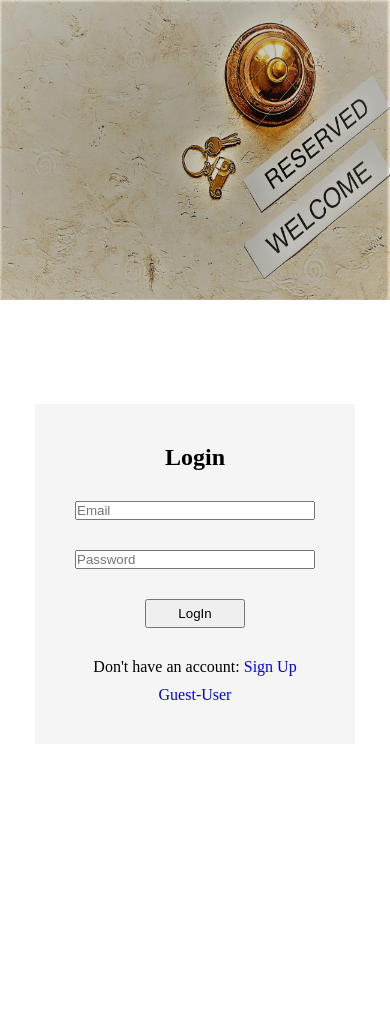
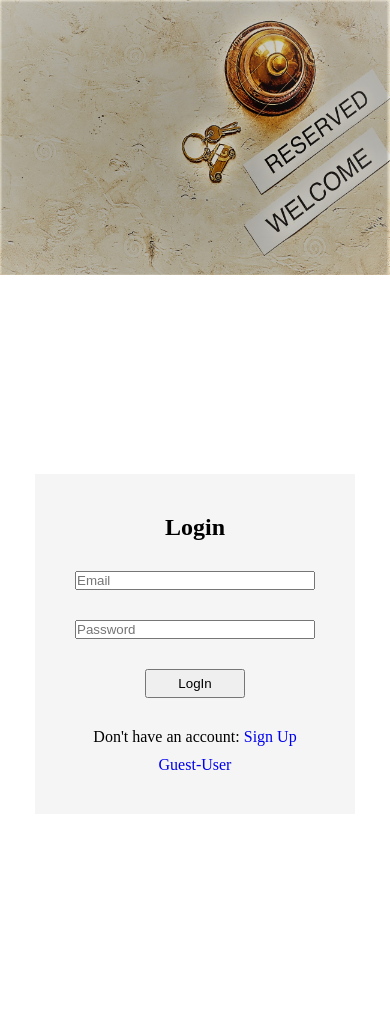
Before and after one commit to HBTHAK01/Restaurant_Reservation_System, a Flask app: page / in a window 390 px wide. Before the commit the page ends 700 px from the top, so only its background shows below. Run offline with Flask 2, Linux system fonts and the light colour scheme.

Commit message:
Responsive except ipad pro and galaxy fold

```diff
--- a/static/css/index.css
+++ b/static/css/index.css
@@ -5,33 +5,31 @@
     box-sizing: border-box;
 }
 
-
 body{
-    /* margin-left: 400px; */
-    height: 100%;
-    overflow: hidden;
+    /* overflow: hidden; */
     background-image: url("../images/Home Page Background.jpg");
     background-repeat: no-repeat;
     background-position: center;
     background-size: 100% 100%;
     background-attachment: fixed;
+
 }
+
 /* image is not visible */
 .background-card img{
     width:0px;
     height: 0px;
 }
+
 .log-in{
     margin: 270px auto;
-    /* float: left; */
 }
+
 .container{
     width: 320px;
-    margin:auto;
+    margin: auto auto auto 20%;
     background-color: whitesmoke;
     padding: 40px;
-    position: relative;
-    /* height: 500px; */
 }
 
 .header{
@@ -54,20 +52,27 @@ button{
 .sign-up{
     text-align: center;
     margin: 0px auto 10px auto;
+}
 
-}
 .guest-user{
     text-align: center;
 }
+
 @media screen and (max-width: 768px) {
     body{
         background-image: none;
     }
     .log-in{
-        margin: 100px auto;
+        margin: 50% auto;
+    }
+    .container{
+        margin: auto;
+        position: relative;
     }
     .background-card img{
         width:100%;
-        height: 300px;
+        height: 275px;
     }
+
 }
+/* Issue: ipad pro, galaxy fold */
--- a/templates/base.html
+++ b/templates/base.html
@@ -12,3 +12,4 @@
 <body>
     {% block body %} {% endblock %}
 </body>
+</html>
--- a/templates/index.html
+++ b/templates/index.html
@@ -38,7 +38,4 @@
         </div>
     </div>
 </section>
-</html>
-
-
 {% endblock %}
```
